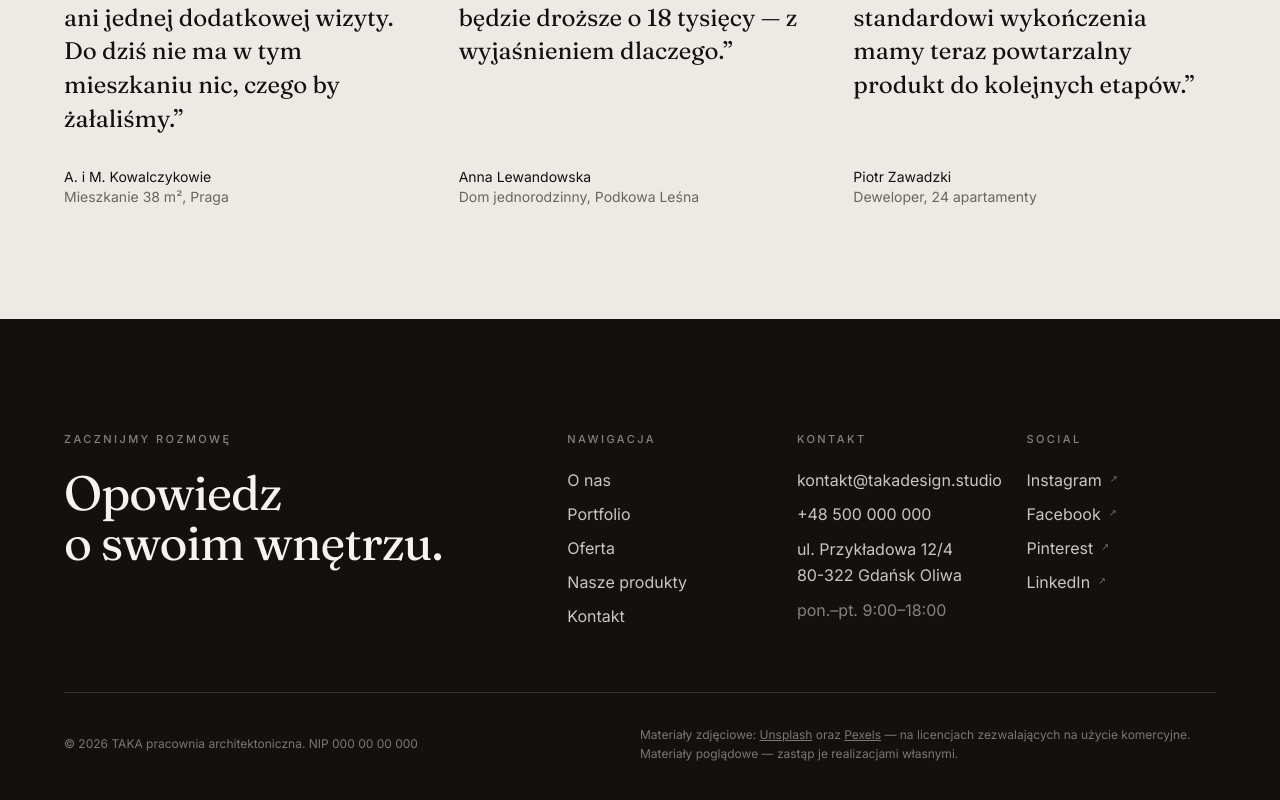
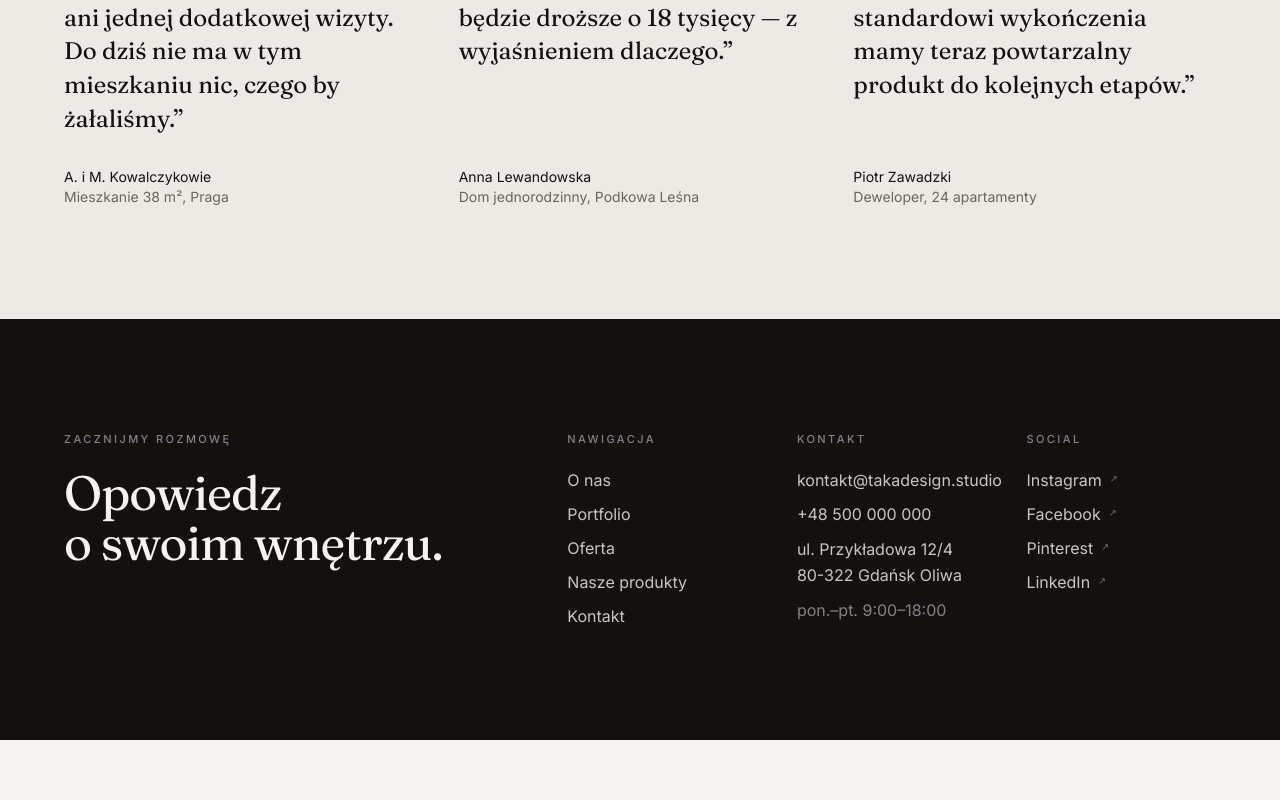
Before and after one commit to annfalcon/taka, a Next.js app: page / in a window 1280 px wide. Shown: the part 6537-7337 px from the top of the page. After the commit the page ends 7277 px from the top, so only its background shows below. Built offline with nearby package versions, Linux system fonts and the light colour scheme.

Commit message:
SiteFooter

```diff
--- a/src/components/SiteFooter.tsx
+++ b/src/components/SiteFooter.tsx
@@ -12,8 +12,7 @@ export function SiteFooter() {
             <p className="eyebrow text-paper/50">Zacznijmy rozmowę</p>
             <h2 className="mt-5 text-4xl leading-[1.05] md:text-5xl">
               Opowiedz
-              <br />
-              o swoim wnętrzu.
+              <br />o swoim wnętrzu.
             </h2>
           </div>
 
@@ -84,34 +83,6 @@ export function SiteFooter() {
             </div>
           </div>
         </div>
-
-        <div className="border-paper/15 mt-16 flex flex-col gap-4 border-t pt-8 text-xs text-paper/45 md:flex-row md:items-center md:justify-between">
-          <p>
-            © {year} {site.fullName}. NIP {site.nip}
-          </p>
-          <p className="max-w-xl leading-relaxed">
-            Materiały zdjęciowe:{" "}
-            <a
-              href="https://unsplash.com"
-              target="_blank"
-              rel="noreferrer noopener"
-              className="underline hover:text-paper"
-            >
-              Unsplash
-            </a>{" "}
-            oraz{" "}
-            <a
-              href="https://www.pexels.com"
-              target="_blank"
-              rel="noreferrer noopener"
-              className="underline hover:text-paper"
-            >
-              Pexels
-            </a>{" "}
-            — na licencjach zezwalających na użycie komercyjne. Materiały
-            poglądowe — zastąp je realizacjami własnymi.
-          </p>
-        </div>
       </div>
     </footer>
   );
```
